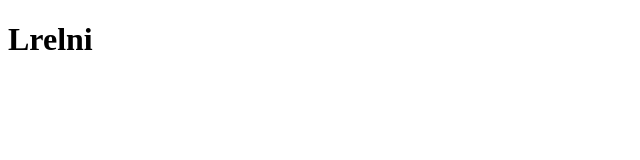
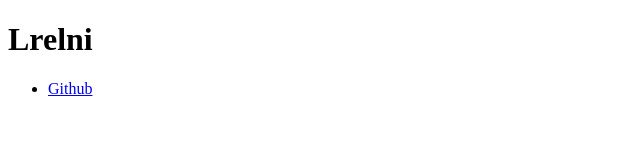
Before and after one commit to Lrelni/lrelni.github.io, a plain HTML site: page index.html in a window 1280 px wide. Shown: the full height of the page, 0-640 px from the left. Drawn offline with Linux system fonts and the light colour scheme.

Commit message:
Add github link

```diff
--- a/index.html
+++ b/index.html
@@ -2,6 +2,8 @@
 <html>
 <body>
 <h1>Lrelni</h1>
-<p></p>
+<ul>
+  <li><a href="https://github.com/Lrelni/">Github</a></li>
+</ul>
 </body>
 </html>
```
